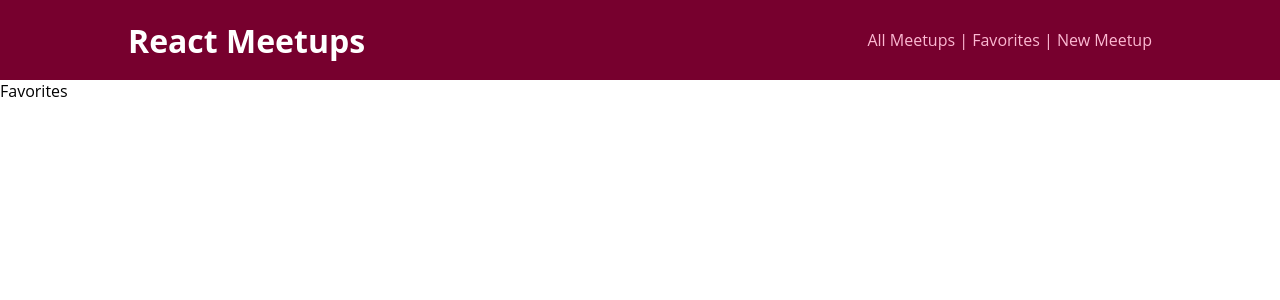
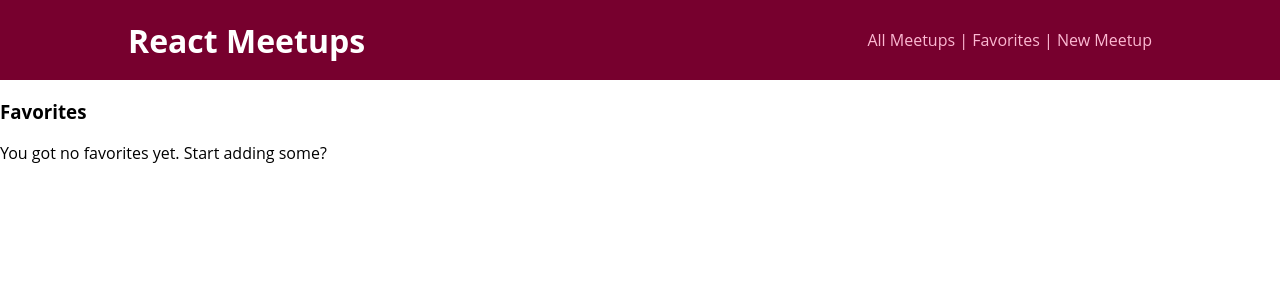
Before and after one commit to LubaGmail/routes-react-lp, a React (Create React App) app: page /favorites in a window 1280 px wide. Shown: the top 300 px of the page. Built offline with nearby package versions, Linux system fonts and the light colour scheme.

Commit message:
5 files modified

```diff
--- a/src/App.js
+++ b/src/App.js
@@ -4,7 +4,7 @@ import { Routes, Route } from 'react-router-dom';
 
 import MainNav from './components/layout/MainNav';
 import AllMeetups from './pages/AllMeetups';
-import Favorites from './pages//Favorites';
+import Favorites from './pages/Favorites';
 import NewMeetup from './pages/NewMeetup';
 import Layout from './components/layout/Layout';
 
--- a/src/components/meetups/MeetupItem.js
+++ b/src/components/meetups/MeetupItem.js
@@ -12,14 +12,13 @@ const MeetupItem = (props) => {
     if (isFavorite) {
       favContext.removeFavorite(props.id);
     } else {
-      const obj = {
+      favContext.addFavorite({
         id: props.id,
+        title: props.title,
+        description: props.description,
         image: props.image,
-        title: props.title,
         address: props.address,
-        description: props.description,
-      }
-      favContext.addFavorite(obj)
+      });
     }
   };
 
--- a/src/components/meetups/MeetupList.js
+++ b/src/components/meetups/MeetupList.js
@@ -4,10 +4,15 @@ import MeetupItem from './MeetupItem';
 import classes from './MeetupItem.module.css';
 
 const MeetupList = (props) => {
+
+
+
    return (
     <ul className={classes.list}>
-      {props.data.map((el, i) => {
+        {props.data?.map((el, i) => {
+           console.log(el)
           return (
+
             <MeetupItem
               key={el.id}
               id={el.id}
--- a/src/pages/Favorites.js
+++ b/src/pages/Favorites.js
@@ -1,7 +1,25 @@
-import React from 'react';
+import React, { useContext } from 'react';
 
-const Favorites = () => {
-  return <div>Favorites</div>;
+import MeetupList from '../components/meetups/MeetupList';
+import FavContext from '../store/fav-context';
+
+const Favorites = (props) => {
+  const favContext = useContext(FavContext);
+  const favorites = favContext.favorites
+
+  let content;
+  if (favContext.totalFavorites === 0) {
+    content = <p>You got no favorites yet. Start adding some?</p>;
+  } else {
+    content = <MeetupList data={favorites} />;
+  }
+
+  return (
+    <div>
+      <h3>Favorites</h3>
+        {content}
+      </div>
+  );
 };
 
 export default Favorites;
--- a/src/store/fav-context.js
+++ b/src/store/fav-context.js
@@ -11,28 +11,29 @@ const FavContext = createContext({
 export function FavContextProvider(props) {
   const [userFavorites, setUserFavorites] = useState([]);
 
-  function addFavorite(favorite) {
+  function addFavoriteHandler(favorite) {
     setUserFavorites((prevUserFavorites) => {
       return prevUserFavorites.concat(favorite);
     });
   }
 
-  function removeFavorite(meetupId) {
+  function removeFavoriteHandler(meetupId) {
     setUserFavorites((prevUserFavorites) => {
+
       return prevUserFavorites.filter((meetup) => meetup.id !== meetupId);
     });
   }
 
-  function isFavorite(meetupId) {
+  function isFavoriteHandler(meetupId) {
     return userFavorites.some((meetup) => meetup.id === meetupId);
   }
 
   const context = {
     favorites: userFavorites,
     totalFavorites: userFavorites.length,
-    addFavorite: addFavorite,
-    removeFavorite: removeFavorite,
-    isFavorite: isFavorite,
+    addFavorite: addFavoriteHandler,
+    removeFavorite: removeFavoriteHandler,
+    isFavorite: isFavoriteHandler,
   };
 
   return (
```
Lines whose indentation alone changed are shown as unchanged.
